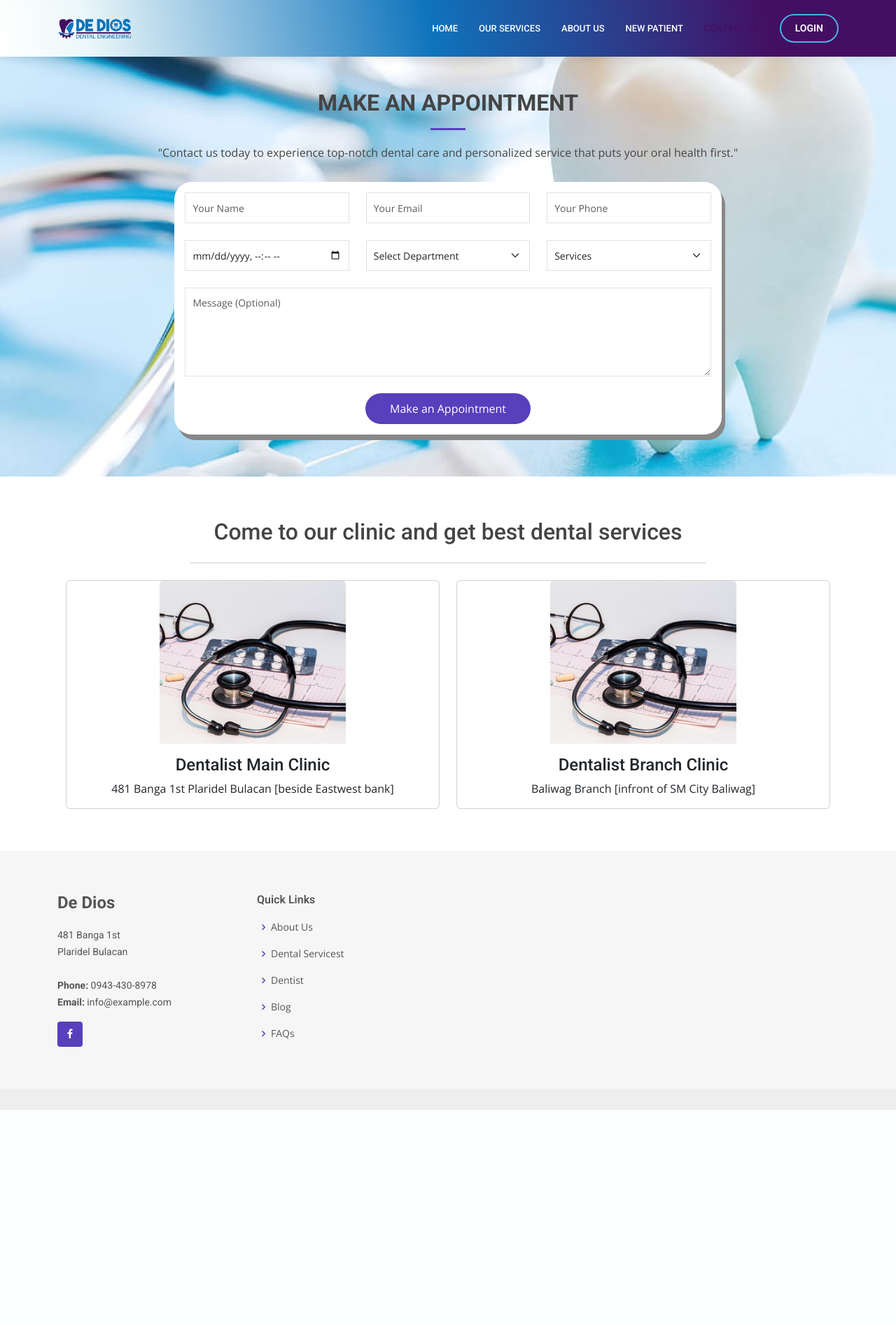
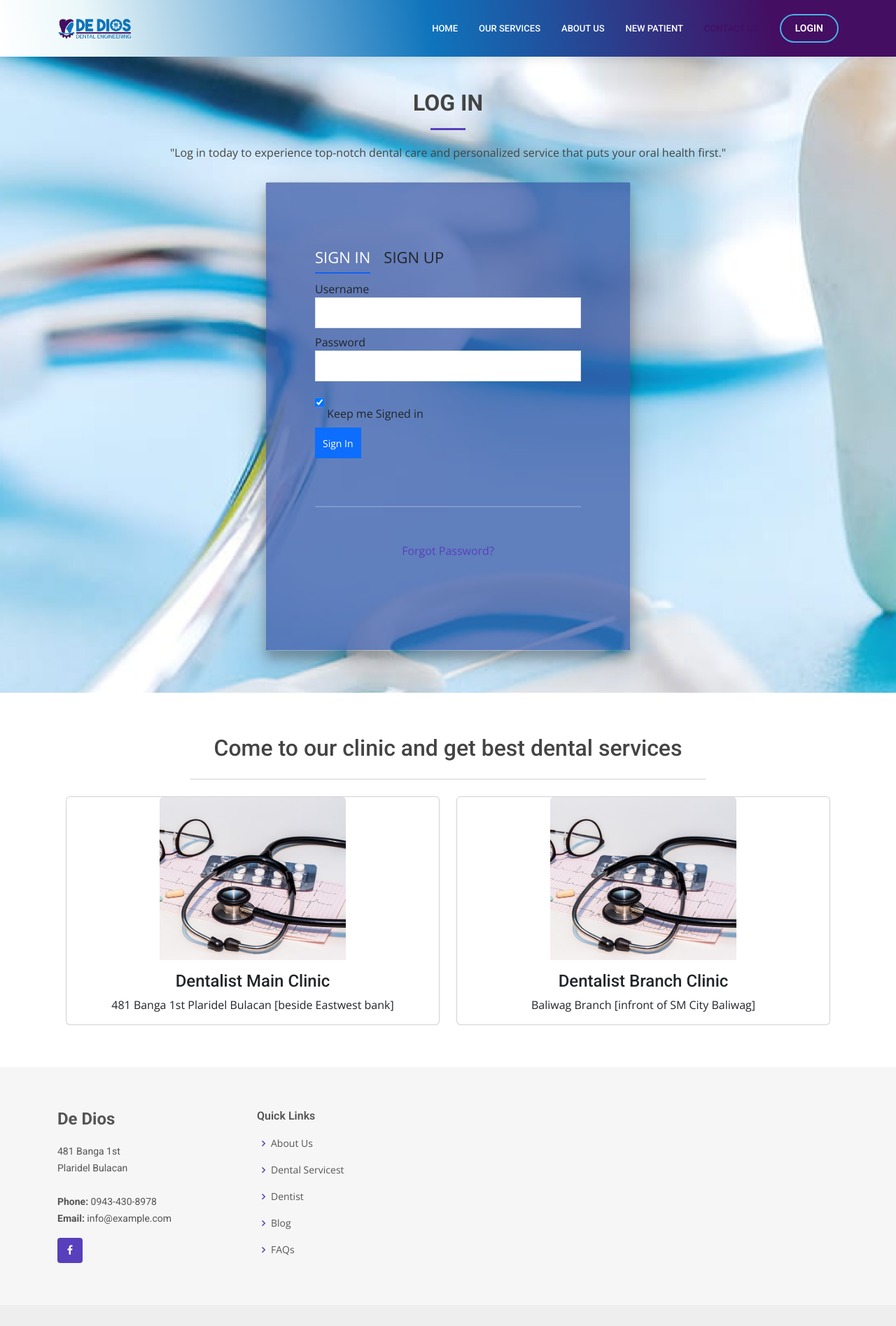
Before and after one commit to CedricEscribel/DeDios, a PHP site: page /login.php in a window 1280 px wide. Shown: the whole page at 70% size. Before the commit the page ends 1586 px from the top, so only its background shows below. Run offline with PHP 8.4, Linux system fonts and the light colour scheme.

Commit message:
login control

```diff
--- /dev/null
+++ b/assets/css/login.css
@@ -0,0 +1,140 @@
+
+  .login-wrap{
+    width:100%;
+    margin:auto;
+    max-width:525px;
+    min-height:670px;
+    position:relative;
+    background:url() no-repeat center;
+    box-shadow:0 12px 15px 0 rgba(0,0,0,.24),0 17px 50px 0 rgba(0,0,0,.19);
+  }
+  .login-html{
+    width:100%;
+    height:100%;
+    position:absolute;
+    padding:90px 70px 50px 70px;
+    background:rgba(52, 83, 163, 0.7);
+  }
+  .login-html .sign-in-htm,
+  .login-html .sign-up-htm{
+    top:0;
+    left:0;
+    right:0;
+    bottom:0;
+    position:absolute;
+    transform:rotateY(180deg);
+    backface-visibility:hidden;
+    transition:all .4s linear;
+  }
+  .login-html .sign-in,
+  .login-html .sign-up,
+  .login-form .group .check{
+    display:none;
+  }
+  .login-html .tab,
+  .login-form .group .label,
+  .login-form .group .button{
+    text-transform:uppercase;
+  }
+  .login-html .tab{
+    font-size:22px;
+    margin-right:15px;
+    padding-bottom:5px;
+    margin:0 15px 10px 0;
+    display:inline-block;
+    border-bottom:2px solid transparent;
+  }
+  .login-html .sign-in:checked + .tab,
+  .login-html .sign-up:checked + .tab{
+    color:#fff;
+    border-color:#1161ee;
+  }
+  .login-form{
+    min-height:345px;
+    position:relative;
+    perspective:1000px;
+    transform-style:preserve-3d;
+  }
+  .login-form .group{
+    margin-bottom:15px;
+  }
+  .login-form .group .label,
+  .login-form .group .input,
+  .login-form .group .button{
+    width:100%;
+    color:#fff;
+    display:block;
+  }
+  .login-form .group .input,
+  .login-form .group .button{
+    border:none;
+    padding:15px 20px;
+    border-radius:25px;
+    background:rgba(255,255,255,.1);
+  }
+  .login-form .group input[data-type="password"]{
+    text-security:circle;
+    -webkit-text-security:circle;
+  }
+  .login-form .group .label{
+    color:#aaa;
+    font-size:12px;
+  }
+  .login-form .group .button{
+    background:#1161ee;
+  }
+  .login-form .group label .icon{
+    width:15px;
+    height:15px;
+    border-radius:2px;
+    position:relative;
+    display:inline-block;
+    background:rgba(255,255,255,.1);
+  }
+  .login-form .group label .icon:before,
+  .login-form .group label .icon:after{
+    content:'';
+    width:10px;
+    height:2px;
+    background:#fff;
+    position:absolute;
+    transition:all .2s ease-in-out 0s;
+  }
+  .login-form .group label .icon:before{
+    left:3px;
+    width:5px;
+    bottom:6px;
+    transform:scale(0) rotate(0);
+  }
+  .login-form .group label .icon:after{
+    top:6px;
+    right:0;
+    transform:scale(0) rotate(0);
+  }
+  .login-form .group .check:checked + label{
+    color:#fff;
+  }
+  .login-form .group .check:checked + label .icon{
+    background:#1161ee;
+  }
+  .login-form .group .check:checked + label .icon:before{
+    transform:scale(1) rotate(45deg);
+  }
+  .login-form .group .check:checked + label .icon:after{
+    transform:scale(1) rotate(-45deg);
+  }
+  .login-html .sign-in:checked + .tab + .sign-up + .tab + .login-form .sign-in-htm{
+    transform:rotate(0);
+  }
+  .login-html .sign-up:checked + .tab + .login-form .sign-up-htm{
+    transform:rotate(0);
+  }
+
+  .hr{
+    height:2px;
+    margin:60px 0 50px 0;
+    background:rgba(255,255,255,.2);
+  }
+  .foot-lnk{
+    text-align:center;
+  }
--- a/login.php
+++ b/login.php
@@ -24,6 +24,8 @@
     <!-- Template Main CSS File -->
     <link href="assets/css/style.css" rel="stylesheet" />
 
+    <link href="assets/css/login.css" rel="stylesheet" />
+
     <script src="./include.js"></script>
 </head>
 
@@ -49,7 +51,7 @@
                         <a class="nav-link scrollto" href="#appointment">Contact Us</a>
                     </li>
                     <li>
-                        <a class="getstarted Loginbtn scrollto" href="#about">Login</a>
+                        <a class="getstarted Loginbtn scrollto" href="./login.php">Login</a>
                     </li>
                 </ul>
                 <i class="bi bi-list mobile-nav-toggle"></i>
@@ -64,62 +66,77 @@
         <section id="appointment" class="appointment section-bg" style="padding-top: 10%">
             <div class="container" data-aos="fade-up">
                 <div class="section-title">
-                    <h2>Make an Appointment</h2>
+                    <h2>Log In</h2>
                     <p>
-                        "Contact us today to experience top-notch dental care and
-                        personalized service that puts your oral health first."
+                        "Log in today to experience top-notch dental care and personalized service that puts your oral health first."
                     </p>
                 </div>
 
-                <div class="container appointmentform">
+                <div class="container ">
                     <form action="forms/appointment.php" method="post" role="form" class="php-email-form" data-aos="fade-up" data-aos-delay="100">
-                        <div class="row">
-                            <div class="col-md-4 form-group">
-                                <input type="text" name="name" class="form-control" id="name" placeholder="Your Name" required />
+                        <div class="container">
+                            <div class="row justify-content-center">
+                                <div class="col-md-6">
+                                    <div class="card login-wrap">
+                                        <div class="card-body login-html">
+                                            <input id="tab-1" type="radio" name="tab" class="sign-in" checked><label for="tab-1" class="tab">Sign In</label>
+                                            <input id="tab-2" type="radio" name="tab" class="sign-up"><label for="tab-2" class="tab">Sign Up</label>
+                                            <div class="login-form">
+                                                <div class="sign-in-htm">
+                                                    <div class="form-group">
+                                                        <label for="user" class="label">Username</label>
+                                                        <input id="user" type="text" class="form-control input">
                                                     </div>
-                            <div class="col-md-4 form-group mt-3 mt-md-0">
-                                <input type="email" class="form-control" name="email" id="email" placeholder="Your Email" required />
+                                                    <div class="form-group">
+                                                        <label for="pass" class="label">Password</label>
+                                                        <input id="pass" type="password" class="form-control input" data-type="password">
                                                     </div>
-                            <div class="col-md-4 form-group mt-3 mt-md-0">
-                                <input type="tel" class="form-control" name="phone" id="phone" placeholder="Your Phone" required />
+                                                    <div class="form-group">
+                                                        <div class="custom-control custom-checkbox">
+                                                            <input type="checkbox" class="custom-control-input" id="check" checked>
+                                                            <label class="custom-control-label" for="check">Keep me Signed in</label>
                                                         </div>
                                                     </div>
-                        <div class="row">
-                            <div class="col-md-4 form-group mt-3">
-                                <input type="datetime-local" name="date" class="form-control datepicker" id="date" placeholder="Appointment Date" required />
+                                                    <div class="form-group">
+                                                        <input type="submit" class="btn btn-primary button" value="Sign In">
                                                     </div>
-                            <div class="col-md-4 form-group mt-3">
-                                <select name="department" id="department" class="form-select">
-                                    <option value="">Select Department</option>
-                                    <option value="Department 1">Department 1</option>
-                                    <option value="Department 2">Department 2</option>
-                                    <option value="Department 3">Department 3</option>
-                                </select>
+                                                    <div class="hr"></div>
+                                                    <div class="foot-lnk">
+                                                        <a href="#forgot">Forgot Password?</a>
                                                     </div>
-                            <div class="col-md-4 form-group mt-3">
-                                <select name="Services" id="Services" class="form-select">
-                                    <option value="">Services</option>
-                                    <option value="Teeth Whitening">Teeth Whitening</option>
-                                    <option value="Service 2">Service 2</option>
-                                    <option value="Service 3">Service 3</option>
-                                </select>
+                                                </div>
+                                                <div class="sign-up-htm">
+                                                    <div class="form-group">
+                                                        <label for="user" class="label">Username</label>
+                                                        <input id="user" type="text" class="form-control input">
+                                                    </div>
+                                                    <div class="form-group">
+                                                        <label for="pass" class="label">Password</label>
+                                                        <input id="pass" type="password" class="form-control input" data-type="password">
+                                                    </div>
+                                                    <div class="form-group">
+                                                        <label for="pass" class="label">Repeat Password</label>
+                                                        <input id="pass" type="password" class="form-control input" data-type="password">
+                                                    </div>
+                                                    <div class="form-group">
+                                                        <label for="pass" class="label">Email Address</label>
+                                                        <input id="pass" type="text" class="form-control input">
+                                                    </div>
+                                                    <div class="form-group">
+                                                        <input type="submit" class="btn btn-primary button" value="Sign Up">
+                                                    </div>
+                                                    <div class="hr"></div>
+                                                    <div class="foot-lnk">
+                                                        <label for="tab-1">Already Member?</label>
+                                                    </div>
+                                                </div>
+                                            </div>
+                                        </div>
+                                    </div>
+                                </div>
                             </div>
                         </div>
 
-                        <div class="form-group mt-3">
-                            <textarea class="form-control" name="message" rows="5" placeholder="Message (Optional)"></textarea>
-                        </div>
-                        <div class="my-3">
-                            <div class="loading">Loading</div>
-                            <div class="error-message"></div>
-                            <div class="sent-message">
-                                Your appointment request has been sent successfully. Thank
-                                you!
-                            </div>
-                        </div>
-                        <div class="text-center">
-                            <button type="submit">Make an Appointment</button>
-                        </div>
                     </form>
                 </div>
             </div>
```
Lines whose indentation alone changed are shown as unchanged.
